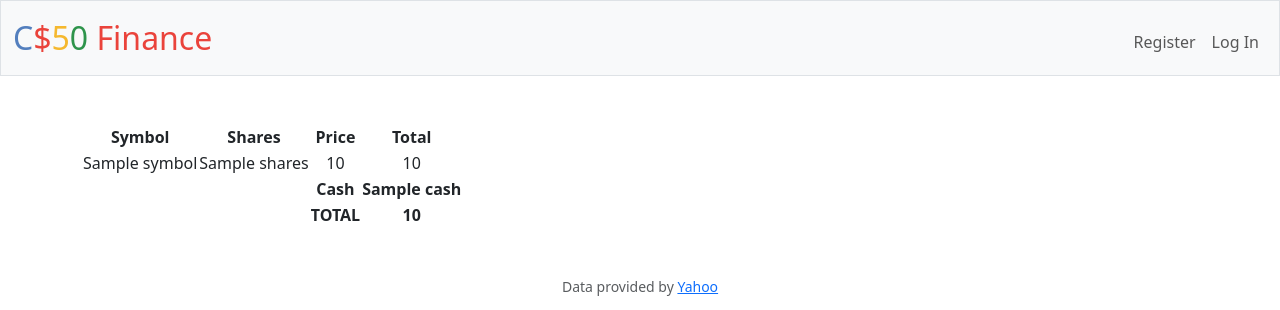
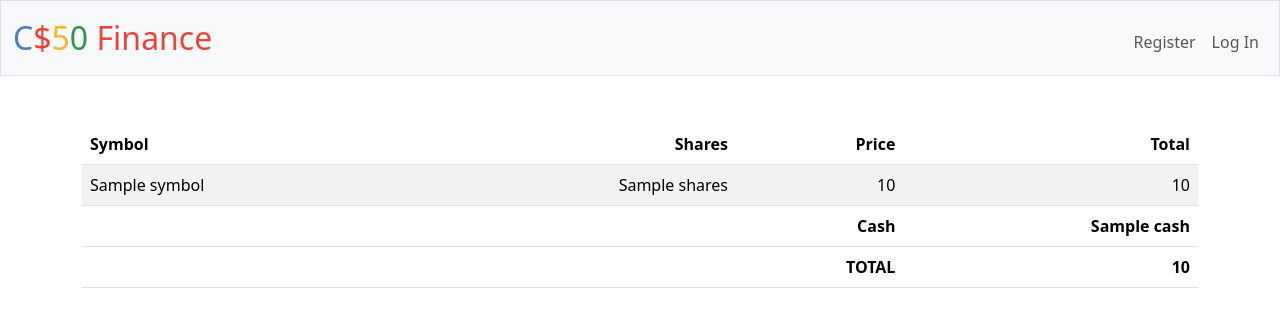
Before and after one commit to Ahsan-Siddiqi/Harvard-CS50, a Flask app: template finance/templates/index.html in a window 1280 px wide. Shown: the top 310 px of the page. Run offline with Flask 3, Linux system fonts and the light colour scheme; the template is opened without the code that fills it: most values are stand-ins (such as "Sample title", 1, 10 or a date in 2020); some libraries are stand-ins or nearby versions.

Commit message:
Thu, Jul 11, 2024, 12:57 AM -04:00

```diff
--- a/finance/app.py
+++ b/finance/app.py
@@ -82,7 +82,7 @@ def buy():
 
         db.execute("INSERT INTO purchases (id, symbol, shares, price, date) VALUES (?, ?, ?, ?, ?)", session["user_id"], request.form.get("symbol"), int(request.form.get("shares")), info["price"], date.strftime("%c"))
 
-
+        db.execute("UPDATE users SET cash = ?", cash-(float(request.form.get("shares")) * info["price"]))
 
         return redirect("/")
 
--- a/finance/templates/index.html
+++ b/finance/templates/index.html
@@ -5,37 +5,37 @@
 {% endblock %}
 
 {% block main %}
-    <table>
+    <table class="table table-striped">
         <thead>
             <tr>
-                <th>Symbol</th>
-                <th>Shares</th>
-                <th>Price</th>
-                <th>Total</th>
+                <th class="text-start">Symbol</th>
+                <th class="text-end">Shares</th>
+                <th class="text-end">Price</th>
+                <th class="text-end">Total</th>
             </tr>
         </thead>
         <tbody>
             {% for purchase in purchases %}
                 <tr>
-                    <td>{{purchase["symbol"]}}</td>
-                    <td>{{purchase["shares"]}}</td>
-                    <td>{{purchase["price"]}}</td>
-                    <td>{{purchase["price"] * purchase["shares"]}}</td>
+                    <td class="text-start">{{purchase["symbol"]}}</td>
+                    <td class="text-end">{{purchase["shares"]}}</td>
+                    <td class="text-end">{{purchase["price"]}}</td>
+                    <td class="text-end">{{purchase["price"] * purchase["shares"]}}</td>
                 </tr>
             {% endfor %}
         </tbody>
         <tfoot>
             <tr>
-                <td></td>
-                <td></td>
-                <th>Cash</th>
-                <th>{{cash}}</th>
+                <td class="text-start"></td>
+                <td class="text-end"></td>
+                <th class="text-end">Cash</th>
+                <th class="text-end">{{cash}}</th>
             </tr>
             <tr>
-                <td></td>
-                <td></td>
-                <th>TOTAL</th>
-                <th>{{total}}</th>
+                <td class="text-start"></td>
+                <td class="text-end"></td>
+                <th class="text-end">TOTAL</th>
+                <th class="text-end">{{total}}</th>
             </tr>
         </tfoot>
     </table>
```
Also changed, not shown: finance/finance.db.
